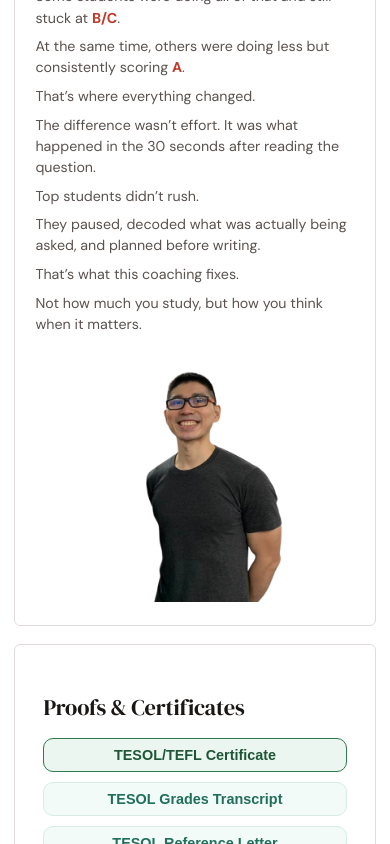
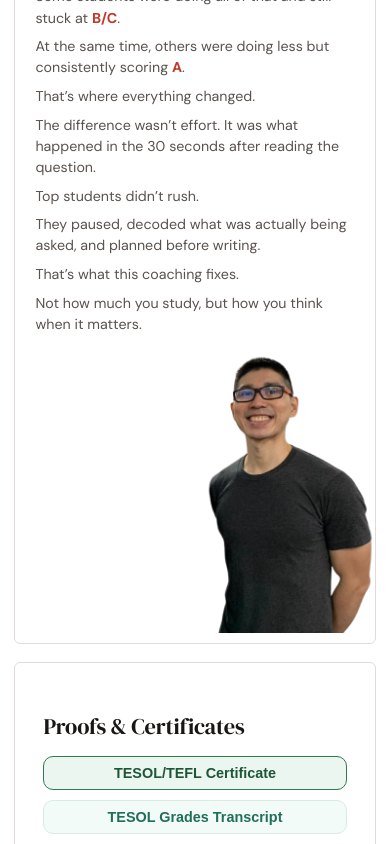
Before and after one commit to zakmero/bryan-coaching-site, a React (Vite) app: page / in a window 390 px wide. Shown: the part 3107-3951 px from the top of the page. Built offline with nearby package versions, Linux system fonts and the light colour scheme.

Commit message:
Tighten mobile founder portrait spacing and right offset

```diff
--- a/src/indexV2.css
+++ b/src/indexV2.css
@@ -2255,6 +2255,7 @@ object {
     flex-direction: column;
     align-items: stretch;
     gap: 0.55rem;
+    overflow: hidden;
   }
   .v2-story-text-stack {
     min-width: 0;
@@ -2279,11 +2280,12 @@ object {
   }
   .v2-story-portrait {
     position: static;
-    width: min(74vw, 290px);
-    max-height: 270px;
+    width: min(88vw, 360px);
+    max-height: 320px;
     align-self: flex-end;
-    margin: 0.1rem 0 0.15rem auto;
-    object-position: bottom center;
+    margin: -0.2rem -1.05rem -1.95rem auto;
+    object-position: right bottom;
+    transform: translate(28px, -20px);
   }
   .v2-proof-grid {
     grid-template-columns: 1fr;
@@ -2362,7 +2364,9 @@ object {
   }
 
   .v2-story-portrait {
-    width: min(78vw, 280px);
-    max-height: 250px;
-  }
-}
+    width: min(92vw, 340px);
+    max-height: 300px;
+    margin: -0.1rem -0.85rem -1.65rem auto;
+    transform: translate(22px, -16px);
+  }
+}
```
